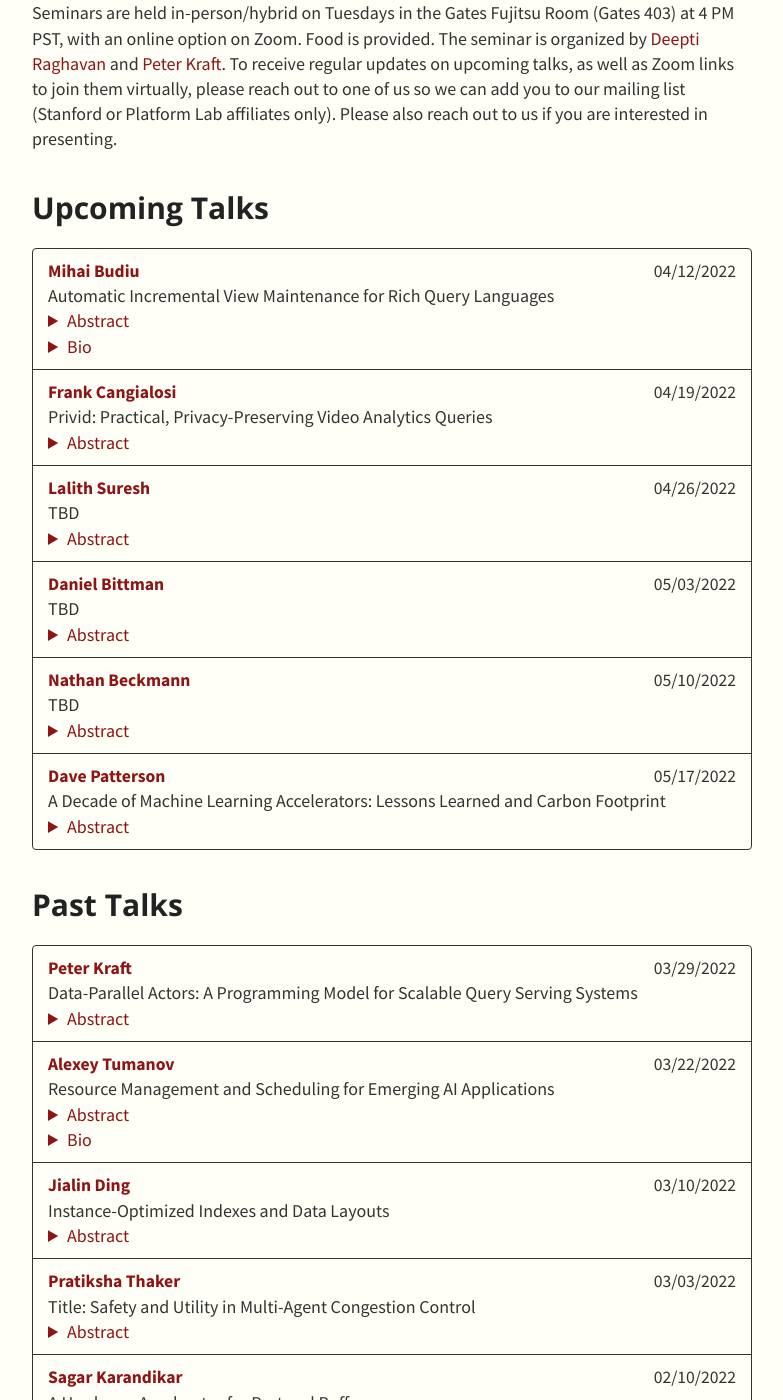
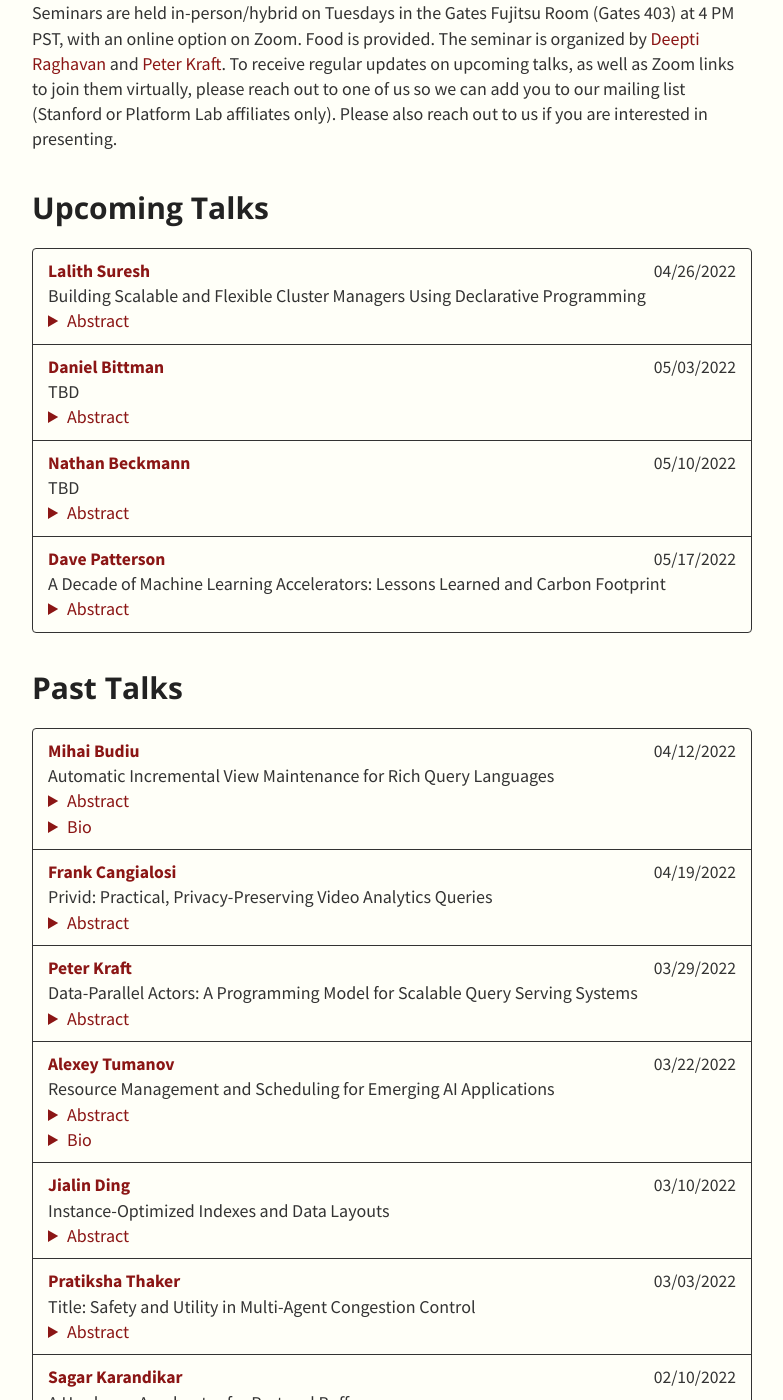
Before and after one commit to stanford-systems-seminar/stanford-systems-seminar.github.io, a Jekyll site: the page built from index.md, in a window 1280 px wide and 1400 px high, scrolled down 191 px. Shown: the whole window, without its empty margins (248-1031 px from the left). Built offline with Jekyll 4.4.1, drawn with Linux system fonts in a browser that asks for light colours.

Commit message:
Update talks.yml

```diff
--- a/_data/talks.yml
+++ b/_data/talks.yml
@@ -1,20 +1,9 @@
 - type: Upcoming Talks
   members:
-      - speaker: Mihai Budiu
-        date: 04/12/2022
-        title: "Automatic Incremental View Maintenance for Rich Query Languages"
-        abstract: "Incremental view maintenance has been for a long time a central problem in database theory. Many solutions have been proposed for restricted classes of database languages, such as the relational algebra, or Datalog. These techniques do not naturally generalize to richer languages.  In this work we give a general solution to this problem in 3 steps: (1) we describe a simple but expressive language called DBSP for describing computations over data streams; (2) we give a general algorithm for solving the incremental view maintenance problem for arbitrary DBSP programs, and (3) we show how to model many rich database query languages (including the full relational queries, grouping and aggregation, monotonic and non-monotonic recursion, and streaming aggregation) using DBSP. As a consequence, we obtain efficient incremental view maintenance techniques for all these rich languages. Joint work with Leonid Ryzhyk (Vmware Research), Frank McSherry (Materialize Inc.) and Val Tannen (University of Pennsylvania)"
-        website: https://research.vmware.com/researchers/mihai-budiu
-        biography: "Mihai Budiu is a senior researcher in the VMware Research Group (VRG).  He has a Ph.D. in CS from Carnegie Mellon University.  He was previously employed at Microsoft Research and Barefoot Networks.  Mihai's has worked on reconfigurable hardware, computer architecture, compilers, security, distributed systems, big data platforms, large-scale machine learning, programmable networks and P4, data visualization, and databases; four of his papers have received “test of time” awards."
-      - speaker: Frank Cangialosi
-        date: 04/19/2022
-        title: "Privid: Practical, Privacy-Preserving Video Analytics Queries"
-        abstract: "Analytics on video recorded by cameras in public areas have the potential to fuel many exciting applications, but also pose the risk of intruding on individuals' privacy. Unfortunately, existing solutions fail to practically resolve this tension between utility and privacy, relying on perfect detection of all private information in each video frame--an elusive requirement. This paper presents: (1) a new notion of differential privacy (DP) for video analytics, (p,K,e)-event-duration privacy, which protects all private information visible for less than a particular duration, rather than relying on perfect detections of that information, and (2) a practical system called Privid that enforces duration-based privacy even with the (untrusted) analyst-provided deep neural networks that are commonplace for video analytics today. Across a variety of videos and queries, we show that Privid achieves accuracies within 79-99% of a non-private system."
-        website: https://people.csail.mit.edu/frankc/
       - speaker: Lalith Suresh
         date: 04/26/2022
-        title: "TBD"
-        abstract: "TBD"
+        title: "Building Scalable and Flexible Cluster Managers Using Declarative Programming"
+        abstract: "Modern cluster managers routinely grapple with hard combinatorial optimization problems, such as policy-based load balancing, placement, scheduling, and configuration. Implementing ad-hoc heuristics to solve these problems is notoriously hard to do, making it challenging to evolve the system over time and add new features. In this talk, I will present Declarative Cluster Managers (DCM), a general approach for building cluster managers that makes them performant and easily extensible. With DCM, developers specify the cluster manager's behavior using a high-level declarative language like SQL and let a compiler take care of generating an efficient implementation. I will show how DCM significantly lowers the barrier to building scalable and extensible cluster manager components, in the context of some real-world systems like Kubernetes."
         website: https://research.vmware.com/researchers/lalith-suresh
       - speaker: Daniel Bittman
         date: 05/03/2022
@@ -34,6 +23,17 @@ The rapid growth of DNNs rightfully raised concerns about their carbon footprint
         website: https://www2.eecs.berkeley.edu/Faculty/Homepages/patterson.html
 - type: Past Talks
   members:
+    - speaker: Mihai Budiu
+      date: 04/12/2022
+      title: "Automatic Incremental View Maintenance for Rich Query Languages"
+      abstract: "Incremental view maintenance has been for a long time a central problem in database theory. Many solutions have been proposed for restricted classes of database languages, such as the relational algebra, or Datalog. These techniques do not naturally generalize to richer languages.  In this work we give a general solution to this problem in 3 steps: (1) we describe a simple but expressive language called DBSP for describing computations over data streams; (2) we give a general algorithm for solving the incremental view maintenance problem for arbitrary DBSP programs, and (3) we show how to model many rich database query languages (including the full relational queries, grouping and aggregation, monotonic and non-monotonic recursion, and streaming aggregation) using DBSP. As a consequence, we obtain efficient incremental view maintenance techniques for all these rich languages. Joint work with Leonid Ryzhyk (Vmware Research), Frank McSherry (Materialize Inc.) and Val Tannen (University of Pennsylvania)"
+      website: https://research.vmware.com/researchers/mihai-budiu
+      biography: "Mihai Budiu is a senior researcher in the VMware Research Group (VRG).  He has a Ph.D. in CS from Carnegie Mellon University.  He was previously employed at Microsoft Research and Barefoot Networks.  Mihai's has worked on reconfigurable hardware, computer architecture, compilers, security, distributed systems, big data platforms, large-scale machine learning, programmable networks and P4, data visualization, and databases; four of his papers have received “test of time” awards."
+    - speaker: Frank Cangialosi
+      date: 04/19/2022
+      title: "Privid: Practical, Privacy-Preserving Video Analytics Queries"
+      abstract: "Analytics on video recorded by cameras in public areas have the potential to fuel many exciting applications, but also pose the risk of intruding on individuals' privacy. Unfortunately, existing solutions fail to practically resolve this tension between utility and privacy, relying on perfect detection of all private information in each video frame--an elusive requirement. This paper presents: (1) a new notion of differential privacy (DP) for video analytics, (p,K,e)-event-duration privacy, which protects all private information visible for less than a particular duration, rather than relying on perfect detections of that information, and (2) a practical system called Privid that enforces duration-based privacy even with the (untrusted) analyst-provided deep neural networks that are commonplace for video analytics today. Across a variety of videos and queries, we show that Privid achieves accuracies within 79-99% of a non-private system."
+      website: https://people.csail.mit.edu/frankc/
     - speaker: Peter Kraft
       date: 03/29/2022
       title: "Data-Parallel Actors: A Programming Model for Scalable Query Serving Systems"
```
